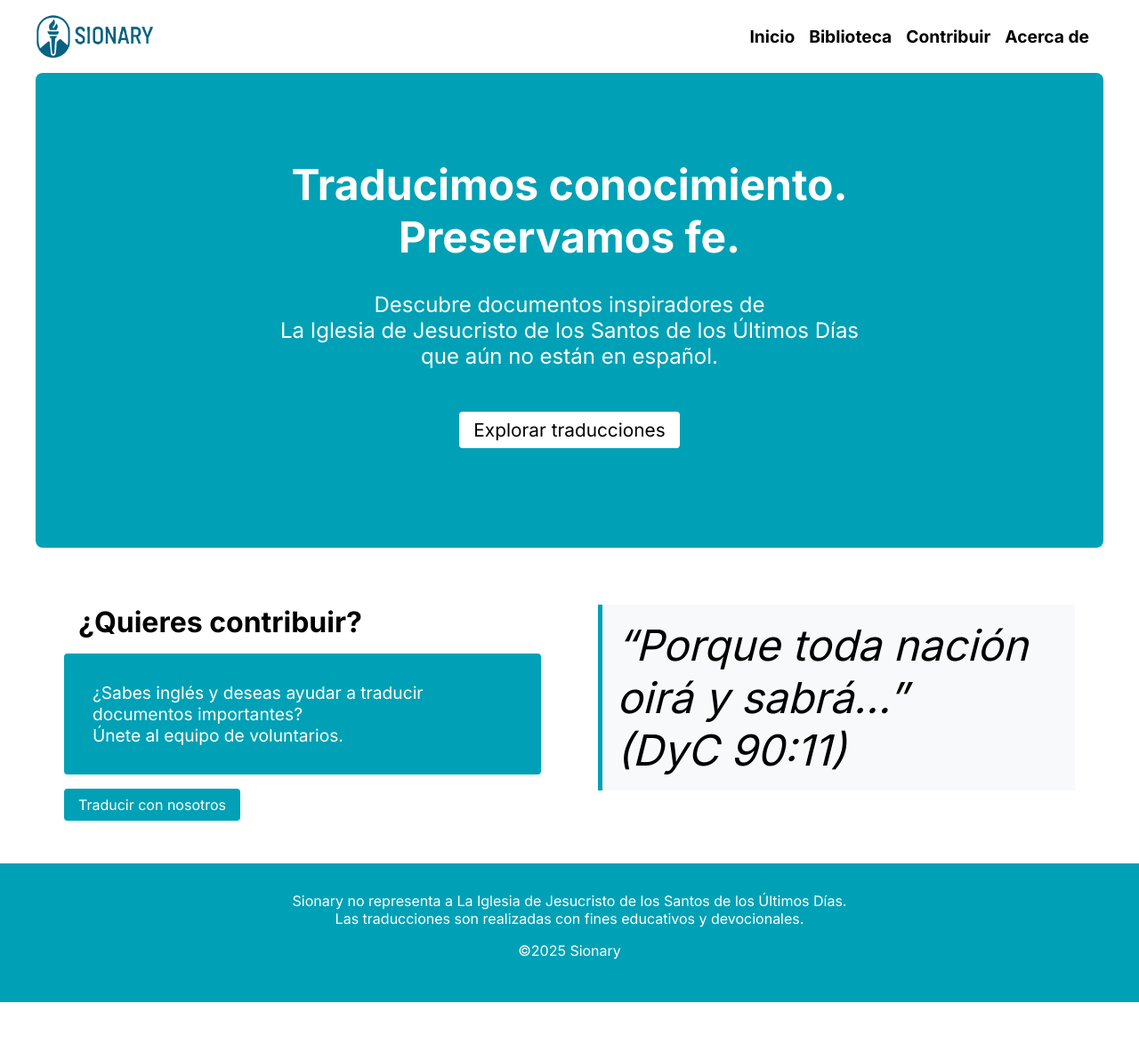
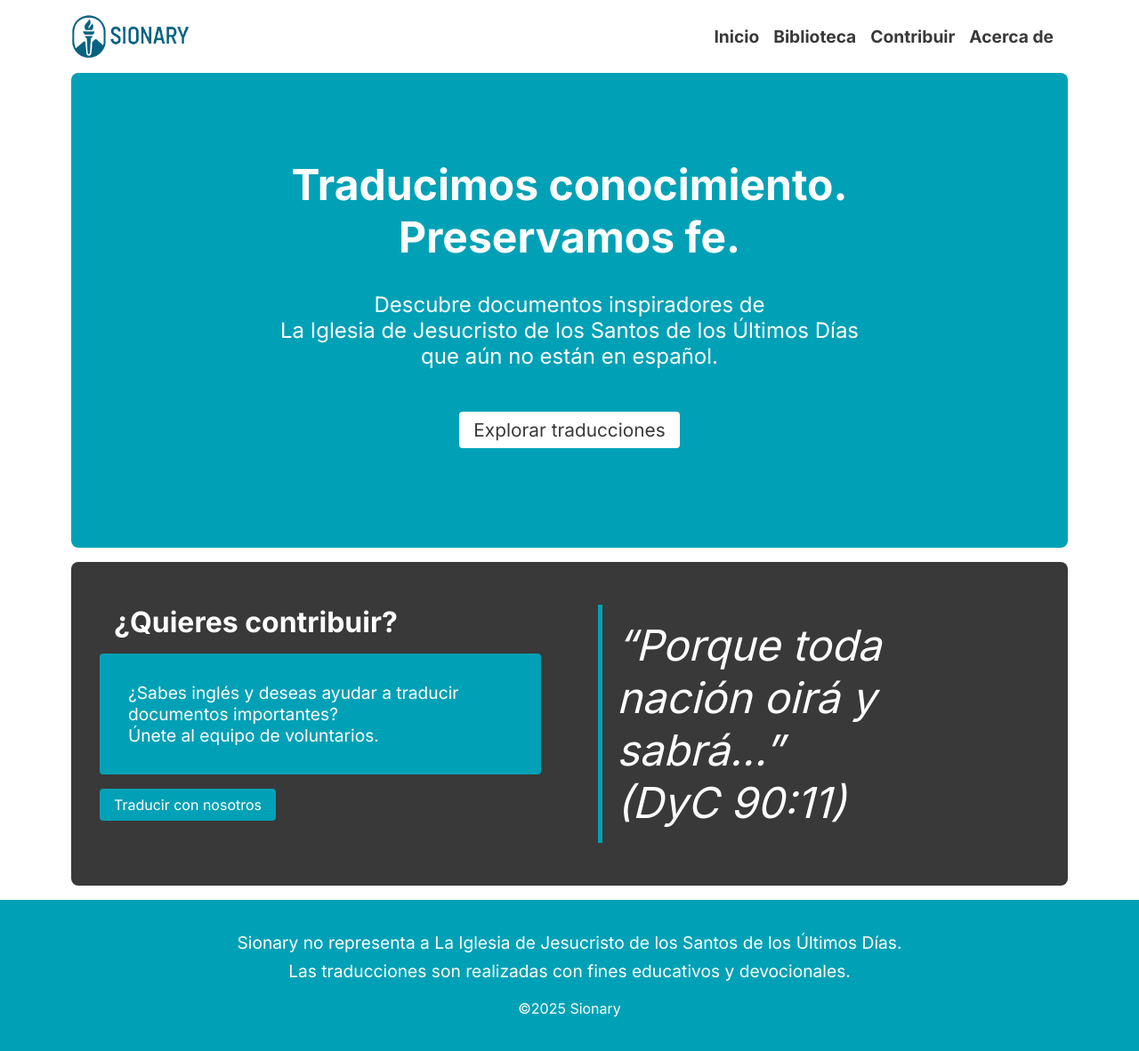
Before and after one commit to kevyan24/sionary, a plain HTML site: page index.html in a window 1280 px wide. Shown: the whole page at 89% size. Before the commit the page ends 1127 px from the top, so only its background shows below. Drawn offline with Linux system fonts and the light colour scheme.

Commit message:
feat: better design and colors

```diff
--- a/index.html
+++ b/index.html
@@ -28,7 +28,8 @@
   <main>
     <section class="hero">
       <h1>Traducimos conocimiento.</br> Preservamos fe.</h1>
-      <p>Descubre documentos inspiradores de <br> La Iglesia de Jesucristo de los Santos de los Últimos Días <br> que aún no están en español.</p>
+      <p>Descubre documentos inspiradores de <br> La Iglesia de Jesucristo de los Santos de los Últimos Días <br> que
+        aún no están en español.</p>
       <button onclick="alert('Próximamente disponible')">Explorar traducciones</button>
     </section>
 
@@ -49,7 +50,8 @@
   </main>
 
   <footer>
-    <p>Sionary no representa a La Iglesia de Jesucristo de los Santos de los Últimos Días. <br> Las traducciones son realizadas con fines educativos y devocionales.</p>
+    <p class="one">Sionary no representa a La Iglesia de Jesucristo de los Santos de los Últimos Días. <br> Las traducciones son
+      realizadas con fines educativos y devocionales.</p>
     <p>&copy;2025 Sionary</p>
   </footer>
 </body>
--- a/styles/index.css
+++ b/styles/index.css
@@ -10,7 +10,7 @@ header {
   grid-template-columns: 8.3125rem  auto;
   padding: 1rem 0;
   align-items: center;
-  max-width: 75rem;
+  max-width: 70rem;
   margin: 0 auto;
 }
 
@@ -29,7 +29,7 @@ header nav {
 
 header nav a {
   text-decoration: none;
-  color: #000000;
+  color: #393939;
   font-weight: 800;
   font-size: 1.2rem;
 }
@@ -40,7 +40,7 @@ header nav a:hover {
 }
 
 main {
-  max-width: 75rem;
+  max-width: 70rem;
   margin: 0 auto;
 }
 
@@ -65,7 +65,7 @@ main {
 
 .hero button {
   background-color: #ffffff;
-  color: #000000;
+  color: #393939;
   border: none;
   padding: 0.5rem 1rem;
   font-size: 1.3rem;
@@ -83,17 +83,20 @@ main {
 .content {
   display: grid;
   grid-template-columns: repeat(auto-fit, minmax(300px, 1fr));
+  margin: 1rem 0;
+  background-color: #393939;
+  border-radius: 0.5rem;
 }
 
 .section {
   margin: 0;
-  padding: 3rem 2rem;
-
+  padding: 2rem 2rem;
 }
 
 .section h2 {
   font-size: 2rem;
   margin: 1rem;
+  color: #ffffff;
 }
 
 .section p {
@@ -116,8 +119,13 @@ main {
   border-radius: 0.25rem;
 }
 
+.section button:hover {
+  background-color: #393939;
+  transition: background-color 0.3s;
+}
+
 .section blockquote {
-  background-color: #f8f9fa;
+  color: #ffffff;
   padding: 1rem;
   border-left: 5px solid #00a1b6;
   margin: 1rem 0;
@@ -137,3 +145,10 @@ footer p {
   font-size: 1rem;
   padding-bottom: 1rem;
 }
+
+.one {
+  font-size: 1.2rem;
+  color: #ffffff;
+  padding-bottom: 1rem;
+  line-height: 2rem;
+}
```
